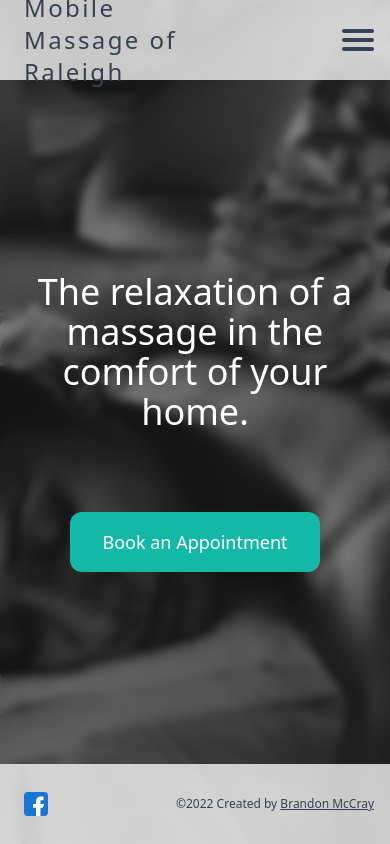
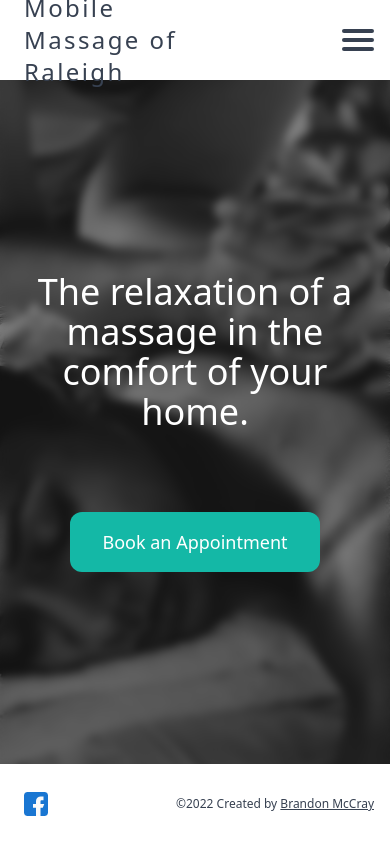
Before and after one commit to bradmccray89/mobile-massage, an Angular app: page /home in a window 390 px wide. Built offline with nearby package versions, Linux system fonts and the light colour scheme.

Commit message:
header and footer color changes

```diff
--- a/src/app/components/footer/footer.component.html
+++ b/src/app/components/footer/footer.component.html
@@ -1,5 +1,5 @@
 <div
-  class="absolute bottom-0 left-0 flex items-center justify-start w-full h-20 px-4 py-10 bg-neutral-100/80"
+  class="absolute bottom-0 left-0 flex items-center justify-start w-full h-20 px-4 py-10 bg-white md:bg-neutral-100/80"
 >
   <a
     href="https://www.facebook.com/mobilemassageraleigh4you"
--- a/src/app/components/navbar/navbar.component.html
+++ b/src/app/components/navbar/navbar.component.html
@@ -1,5 +1,5 @@
 <div
-  class="absolute top-0 left-0 z-50 flex items-center justify-between w-full h-20 px-4 text-gray-700 md:h-28 md:px-20 lg:px-40 bg-neutral-100/80"
+  class="absolute top-0 left-0 z-50 flex items-center justify-between w-full h-20 px-4 text-gray-700 bg-white md:h-28 md:px-20 lg:px-40 md:bg-neutral-100/80"
 >
   <div
     class="w-56 px-2 font-sans text-2xl font-light tracking-widest cursor-pointer md:w-fit md:w-unset md:text-4xl"
```
